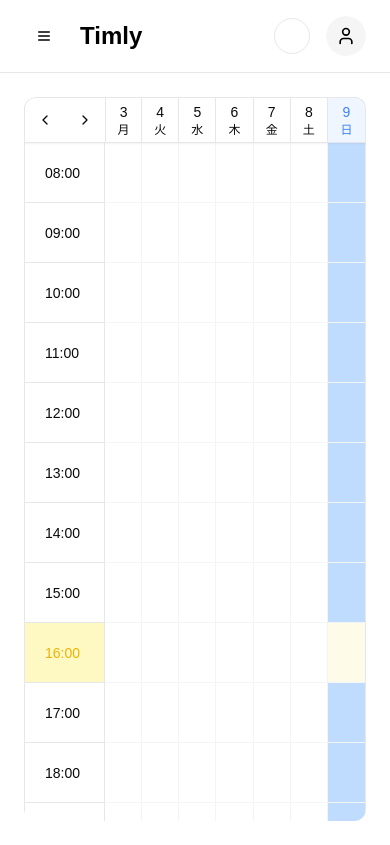
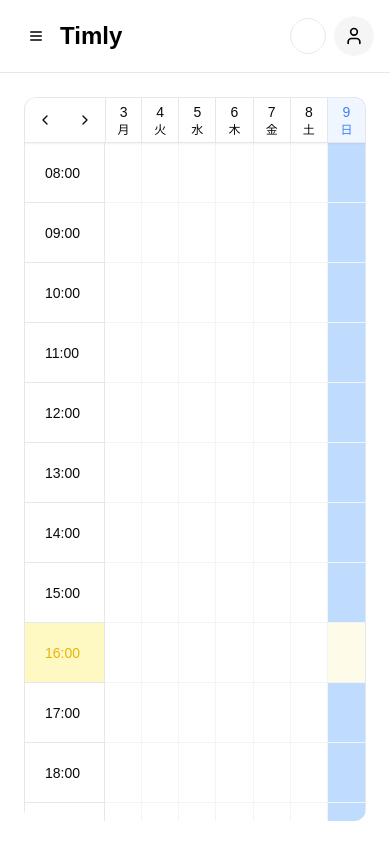
Before and after one commit to Palpa-inc/smartcal, a Next.js app: page / in a window 390 px wide. Built offline with nearby package versions, Linux system fonts and the light colour scheme; no server answers.

Commit message:
Update UI styles and manage body overflow in Sidebarwhen opened

```diff
--- a/src/components/calendar/base-calendar.tsx
+++ b/src/components/calendar/base-calendar.tsx
@@ -199,7 +199,7 @@ export function Calendar({ instanceId }: CalendarProps) {
       </CardContent>
 
       {loading && (
-        <div className="absolute inset-0 flex items-center justify-center bg-white/30 z-50">
+        <div className="absolute inset-0 flex items-center justify-center bg-slate-500/10 backdrop-blur-[1px] rounded-xl z-50">
           <LoadingSpinner className="text-primary" />
         </div>
       )}
--- a/src/components/layout/header.tsx
+++ b/src/components/layout/header.tsx
@@ -60,8 +60,8 @@ export const Header = ({ Open }: HeaderProps) => {
 
   return (
     <header className="border-b border-gray-200 dark:border-gray-100/50 bg-background sticky top-0 z-40">
-      <div className="p-4 px-6 md:px-8 flex items-center justify-between">
-        <div className="flex items-center gap-4">
+      <div className="p-4  md:px-8 flex items-center justify-between">
+        <div className="flex items-center gap-1">
           <Button
             variant="ghost"
             size="sm"
@@ -72,17 +72,17 @@ export const Header = ({ Open }: HeaderProps) => {
           </Button>
           <h1 className="text-2xl font-extrabold">Timly</h1>
         </div>
-        <div className="flex items-center gap-4">
+        <div className="flex items-center gap-2">
           {!isToday && (
             <Button
               variant="outline"
               onClick={() => {
                 setDate(toJSTDate());
               }}
-              className="flex items-center gap-1"
+              className="flex items-center gap-1 mr-0.5"
             >
               <CalendarClock className="h-4 w-4 mr-1" />
-              今日に戻す
+              今日
             </Button>
           )}
           <ThemeToggle />
--- a/src/components/layout/sidebar.tsx
+++ b/src/components/layout/sidebar.tsx
@@ -1,5 +1,5 @@
 "use client";
-import { useState } from "react";
+import { useState, useEffect } from "react";
 import { Calendars } from "./side-menu/calendars";
 import { Keywords } from "./side-menu/keywords";
 import { Calendar } from "../calendar/base-calendar";
@@ -40,10 +40,24 @@ const SidebarContent = ({
 export const Sidebar = ({ openSidebar, Close }: SidebarProps) => {
   const [createEventDialogOpen, setCreateEventDialogOpen] = useState(false);
   const [isTantitive, setIsTantitive] = useState(false);
+
+  // サイドバーが開いている時に body の overflow を制御
+  useEffect(() => {
+    if (openSidebar) {
+      document.body.style.overflow = "hidden";
+    } else {
+      document.body.style.overflow = "unset";
+    }
+    return () => {
+      document.body.style.overflow = "unset";
+    };
+  }, [openSidebar]);
+
   const handleCreateEventClick = (isTantitive: boolean) => {
     setCreateEventDialogOpen(true);
     setIsTantitive(isTantitive);
   };
+
   return (
     <>
       {/* デスクトップ表示 */}
@@ -59,12 +73,12 @@ export const Sidebar = ({ openSidebar, Close }: SidebarProps) => {
         {/* オーバーレイ */}
         {openSidebar && (
           <div
-            className="fixed inset-0 bg-black/50 z-50 md:hidden"
+            className="fixed inset-0 bg-black/50 z-50 md:hidden pointer-events-auto"
             onClick={Close}
           />
         )}
         <aside
-          className={`fixed inset-y-0 left-0 z-50 w-64 min-w-64 bg-white dark:bg-background border-r border-gray-200 dark:border-gray-700 p-4 transform transition-transform duration-300 ease-in-out md:hidden ${
+          className={`fixed inset-y-0 left-0 z-50 overflow-y-auto w-64 min-w-64 bg-white dark:bg-background border-r border-gray-200 dark:border-gray-700 p-4 transform transition-transform duration-300 ease-in-out md:hidden ${
             openSidebar ? "translate-x-0" : "-translate-x-full"
           }`}
         >
```
